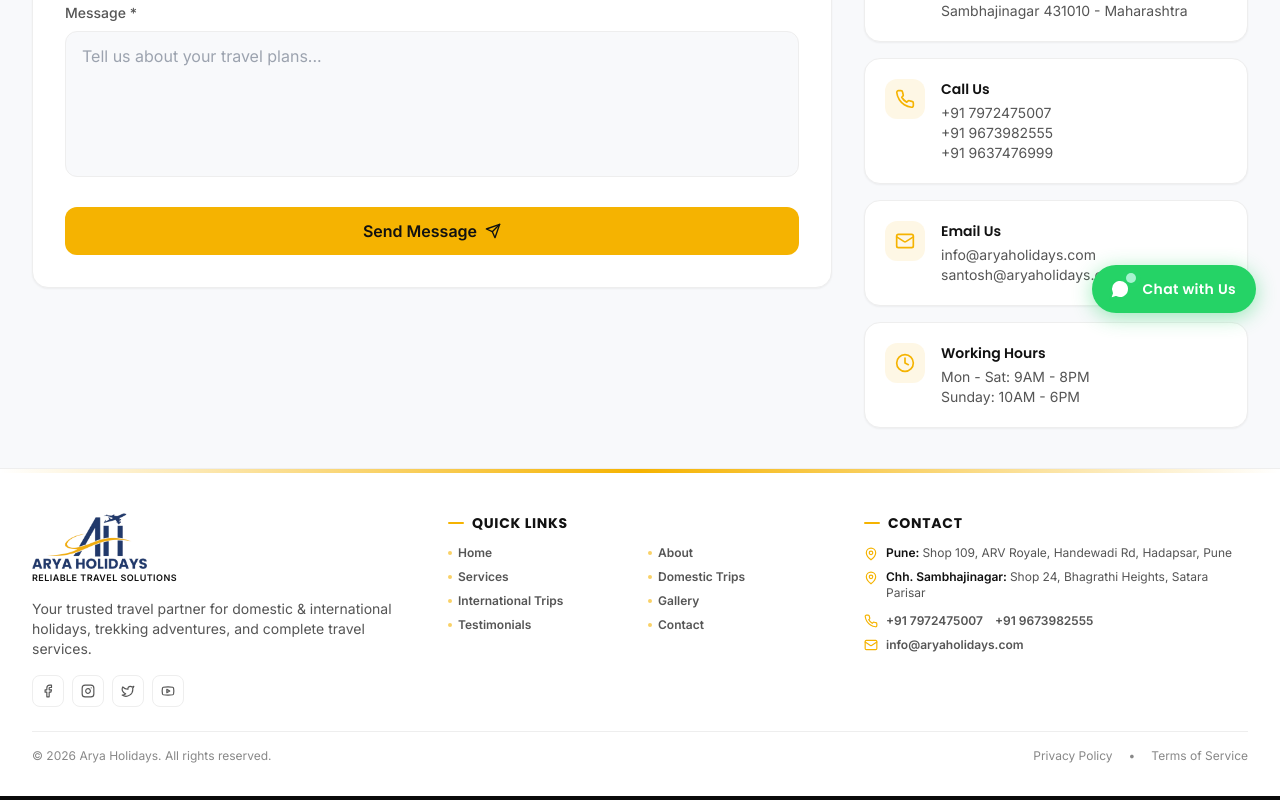
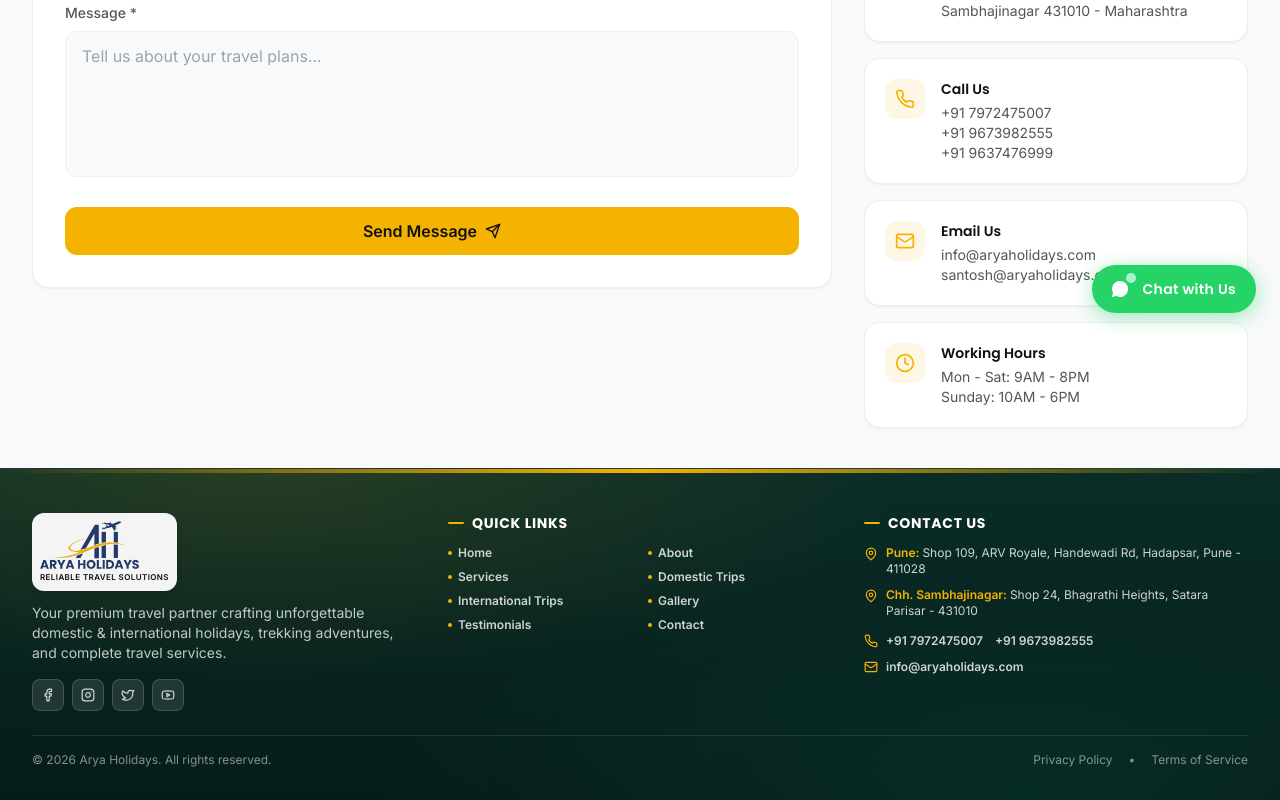
Before and after one commit to abhishekparekar/arya-holidays, a React (Vite) app: page /contact in a window 1280 px wide. Shown: the part 463-1263 px from the top of the page. Built offline with nearby package versions, Linux system fonts and the light colour scheme; no server answers; the database is empty.

Commit message:
Redesign Footer with luxury deep dark teal background and gold accents

```diff
--- a/src/components/Footer.jsx
+++ b/src/components/Footer.jsx
@@ -5,8 +5,8 @@ import { subscribeToContactInfo } from '../firebase';
 
 const defaultContact = {
   branches: [
-    { label: 'Pune', address: 'Shop 109, ARV Royale, Handewadi Rd, Hadapsar, Pune' },
-    { label: 'Chh. Sambhajinagar', address: 'Shop 24, Bhagrathi Heights, Satara Parisar' }
+    { label: 'Pune', address: 'Shop 109, ARV Royale, Handewadi Rd, Hadapsar, Pune - 411028' },
+    { label: 'Chh. Sambhajinagar', address: 'Shop 24, Bhagrathi Heights, Satara Parisar - 431010' }
   ],
   phones: ['+91 7972475007', '+91 9673982555'],
   emails: ['info@aryaholidays.com'],
@@ -43,28 +43,39 @@ const Footer = () => {
   ];
 
   return (
-    <footer className="relative overflow-hidden bg-white border-t border-[#EEEEEE]">
-      {/* Top accent line */}
+    <footer
+      className="relative overflow-hidden text-white border-t border-white/10"
+      style={{
+        background: 'radial-gradient(ellipse at 20% 0%, rgba(245,179,1,0.12) 0%, transparent 45%), radial-gradient(ellipse at 80% 100%, rgba(16,185,129,0.10) 0%, transparent 45%), linear-gradient(180deg, #0a2d28 0%, #061c19 100%)'
+      }}
+    >
+      {/* Top Gold Accent Line */}
       <div className="h-1 w-full bg-gradient-to-r from-transparent via-[#F5B301] to-transparent" />
 
-      <div className="container-custom pt-8 sm:pt-10 pb-6 sm:pb-8">
+      <div className="container-custom pt-8 sm:pt-10 pb-6 sm:pb-8 relative z-10">
         <div className="grid grid-cols-1 md:grid-cols-12 gap-6 sm:gap-8">
 
           {/* Brand & Description (4 cols) */}
           <div className="md:col-span-4 space-y-3">
-            <Link to="/" className="inline-block">
-              <img src="/arya.png" alt="Arya Holidays" className="h-12 sm:h-14 w-auto object-contain" />
-              <span className="block text-[8px] sm:text-[9px] font-bold tracking-wider uppercase text-[#111111] mt-0.5">
+            <Link to="/" className="inline-block bg-white/95 p-2 rounded-xl backdrop-blur-md shadow-md">
+              <img src="/arya.png" alt="Arya Holidays" className="h-10 sm:h-12 w-auto object-contain" />
+              <span className="block text-[8px] font-extrabold tracking-wider uppercase text-[#111111] mt-0.5 text-center">
                 Reliable Travel Solutions
               </span>
             </Link>
-            <p className="text-[#555555] text-xs sm:text-sm leading-relaxed max-w-sm">
-              Your trusted travel partner for domestic & international holidays, trekking adventures, and complete travel services.
+            <p className="text-white/75 text-xs sm:text-sm leading-relaxed max-w-sm">
+              Your premium travel partner crafting unforgettable domestic & international holidays, trekking adventures, and complete travel services.
             </p>
             <div className="flex gap-2 pt-1">
               {socialLinks.map((s) => (
-                <a key={s.label} href={s.href} target="_blank" rel="noreferrer" aria-label={s.label}
-                  className="w-8 h-8 rounded-lg flex items-center justify-center text-[#555555] hover:text-white hover:bg-[#F5B301] transition-all border border-[#EEEEEE]">
+                <a
+                  key={s.label}
+                  href={s.href}
+                  target="_blank"
+                  rel="noreferrer"
+                  aria-label={s.label}
+                  className="w-8 h-8 rounded-lg flex items-center justify-center text-white/80 bg-white/10 hover:bg-[#F5B301] hover:text-[#111111] transition-all duration-200 border border-white/15"
+                >
                   <s.icon size={14} />
                 </a>
               ))}
@@ -73,51 +84,59 @@ const Footer = () => {
 
           {/* Quick Links (4 cols - 2 column grid on mobile) */}
           <div className="md:col-span-4">
-            <h4 className="text-sm font-bold font-poppins text-[#111111] mb-3 uppercase tracking-wider flex items-center gap-2">
+            <h4 className="text-sm font-bold font-poppins text-white mb-3 uppercase tracking-wider flex items-center gap-2">
               <span className="w-4 h-[2px] bg-[#F5B301] rounded-full" />
               Quick Links
             </h4>
             <div className="grid grid-cols-2 gap-y-2 gap-x-4">
               {allPages.map((link) => (
-                <Link key={link.path} to={link.path}
-                  className="text-[#555555] hover:text-[#F5B301] transition-colors text-xs font-semibold flex items-center gap-1.5 group">
-                  <span className="w-1 h-1 bg-[#F5B301]/60 rounded-full group-hover:bg-[#F5B301]" />
+                <Link
+                  key={link.path}
+                  to={link.path}
+                  className="text-white/80 hover:text-[#F5B301] transition-colors text-xs font-semibold flex items-center gap-1.5 group"
+                >
+                  <span className="w-1 h-1 bg-[#F5B301] rounded-full group-hover:scale-125 transition-transform" />
                   <span className="truncate">{link.name}</span>
                 </Link>
               ))}
             </div>
           </div>
 
-          {/* Contact (4 cols) */}
+          {/* Contact Details (4 cols) */}
           <div className="md:col-span-4 space-y-3">
-            <h4 className="text-sm font-bold font-poppins text-[#111111] mb-3 uppercase tracking-wider flex items-center gap-2">
+            <h4 className="text-sm font-bold font-poppins text-white mb-3 uppercase tracking-wider flex items-center gap-2">
               <span className="w-4 h-[2px] bg-[#F5B301] rounded-full" />
-              Contact
+              Contact Us
             </h4>
 
-            <div className="space-y-2 text-xs">
+            <div className="space-y-2.5 text-xs">
               {contact.branches?.slice(0, 2).map((b, i) => (
-                <div key={i} className="flex items-start gap-2 text-[#555555]">
+                <div key={i} className="flex items-start gap-2 text-white/80">
                   <MapPin className="w-3.5 h-3.5 text-[#F5B301] flex-shrink-0 mt-0.5" />
                   <div>
-                    <span className="font-bold text-[#111111]">{b.label}: </span>
+                    <span className="font-bold text-[#F5B301]">{b.label}: </span>
                     <span>{b.address}</span>
                   </div>
                 </div>
               ))}
 
-              <div className="flex items-center gap-2 text-[#555555] pt-1">
+              <div className="flex items-center gap-2 text-white/80 pt-1">
                 <Phone className="w-3.5 h-3.5 text-[#F5B301] flex-shrink-0" />
                 <div className="flex flex-wrap gap-x-3 gap-y-1 font-semibold">
                   {contact.phones?.map((p, i) => (
-                    <a key={i} href={`tel:${p.replace(/\s/g, '')}`} className="hover:text-[#F5B301] transition-colors">{p}</a>
+                    <a key={i} href={`tel:${p.replace(/\s/g, '')}`} className="hover:text-[#F5B301] transition-colors">
+                      {p}
+                    </a>
                   ))}
                 </div>
               </div>
 
-              <div className="flex items-center gap-2 text-[#555555]">
+              <div className="flex items-center gap-2 text-white/80">
                 <Mail className="w-3.5 h-3.5 text-[#F5B301] flex-shrink-0" />
-                <a href={`mailto:${contact.emails?.[0] || 'info@aryaholidays.com'}`} className="hover:text-[#F5B301] font-semibold transition-colors">
+                <a
+                  href={`mailto:${contact.emails?.[0] || 'info@aryaholidays.com'}`}
+                  className="hover:text-[#F5B301] font-semibold transition-colors"
+                >
                   {contact.emails?.[0] || 'info@aryaholidays.com'}
                 </a>
               </div>
@@ -127,7 +146,7 @@ const Footer = () => {
         </div>
 
         {/* Bottom copyright bar */}
-        <div className="mt-6 pt-4 border-t border-[#EEEEEE] flex flex-col sm:flex-row items-center justify-between gap-2 text-xs text-[#888888]">
+        <div className="mt-6 pt-4 border-t border-white/10 flex flex-col sm:flex-row items-center justify-between gap-2 text-xs text-white/50">
           <p>© {currentYear} Arya Holidays. All rights reserved.</p>
           <div className="flex gap-4">
             <a href="#" className="hover:text-[#F5B301] transition-colors">Privacy Policy</a>
```
